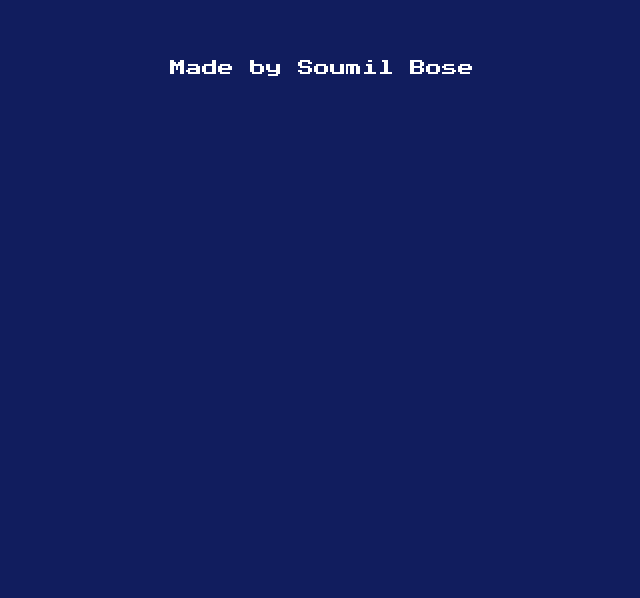
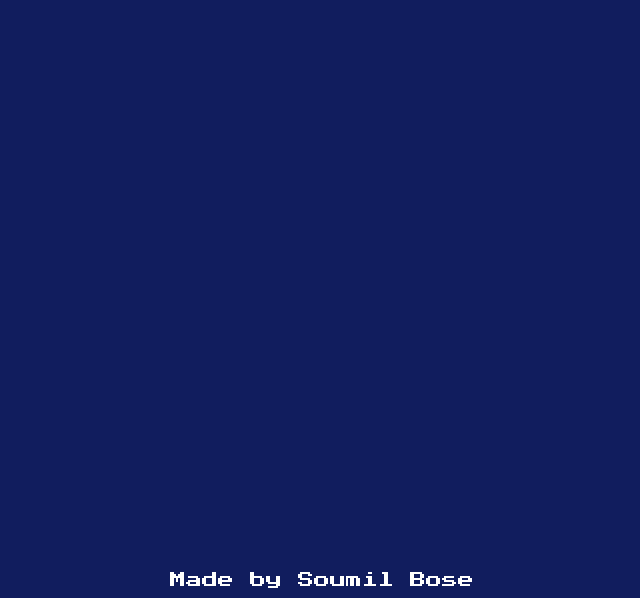
Before and after one commit to Soumil007/SimonGame, a plain HTML site: page index.html in a window 1280 px wide. Shown: the part 1271-1869 px from the top of the page, without its empty margins (318-958 px from the left). Before the commit the page ends 1357 px from the top, so only its background shows below. Drawn offline with nearby package versions, Linux system fonts and the light colour scheme.

Commit message:
Changed Styles.css

```diff
--- a/styles.css
+++ b/styles.css
@@ -75,7 +75,7 @@ body{
 	color: white;
 }
 .footer{
-	margin-top: 40%;
+	margin-top: 80%;
 	color: white;
 }
 .pressed{
```
